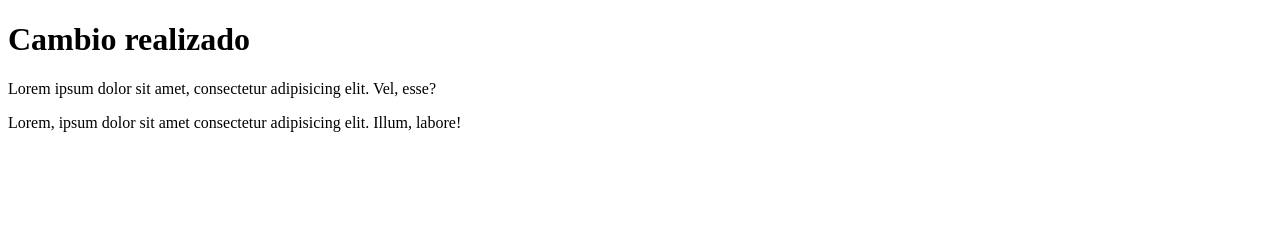
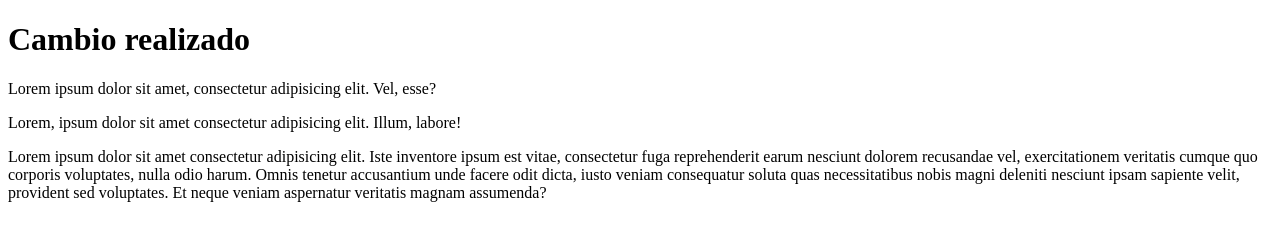
Before and after one commit to Luispaoletti97/Test-repositorio, a plain HTML site: page index.html in a window 1280 px wide. Drawn offline with Linux system fonts and the light colour scheme.

Commit message:
cambio 5

```diff
--- a/index.html
+++ b/index.html
@@ -15,5 +15,10 @@
     <div>
     <p>Lorem, ipsum dolor sit amet consectetur adipisicing elit. Illum, labore!</p>
     </div>
+    <div class="contenedor3">
+        <p>Lorem ipsum dolor sit amet consectetur adipisicing elit. Iste inventore ipsum est vitae, consectetur fuga reprehenderit earum nesciunt dolorem recusandae vel, exercitationem veritatis cumque quo corporis voluptates, nulla odio harum.
+        Omnis tenetur accusantium unde facere odit dicta, iusto veniam consequatur soluta quas necessitatibus nobis magni deleniti nesciunt ipsam sapiente velit, provident sed voluptates. Et neque veniam aspernatur veritatis magnam assumenda?</p>
+    </div>
+
 </body>
 </html>
```
